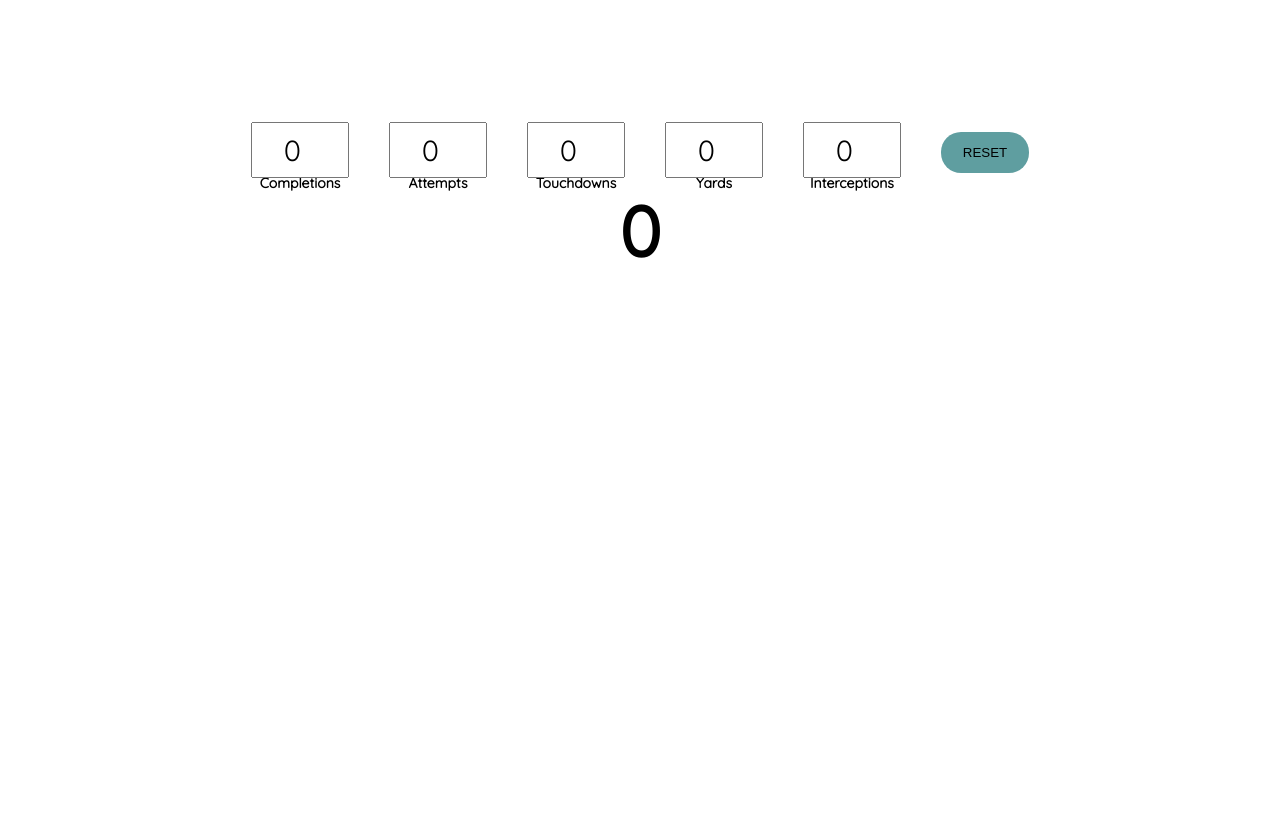
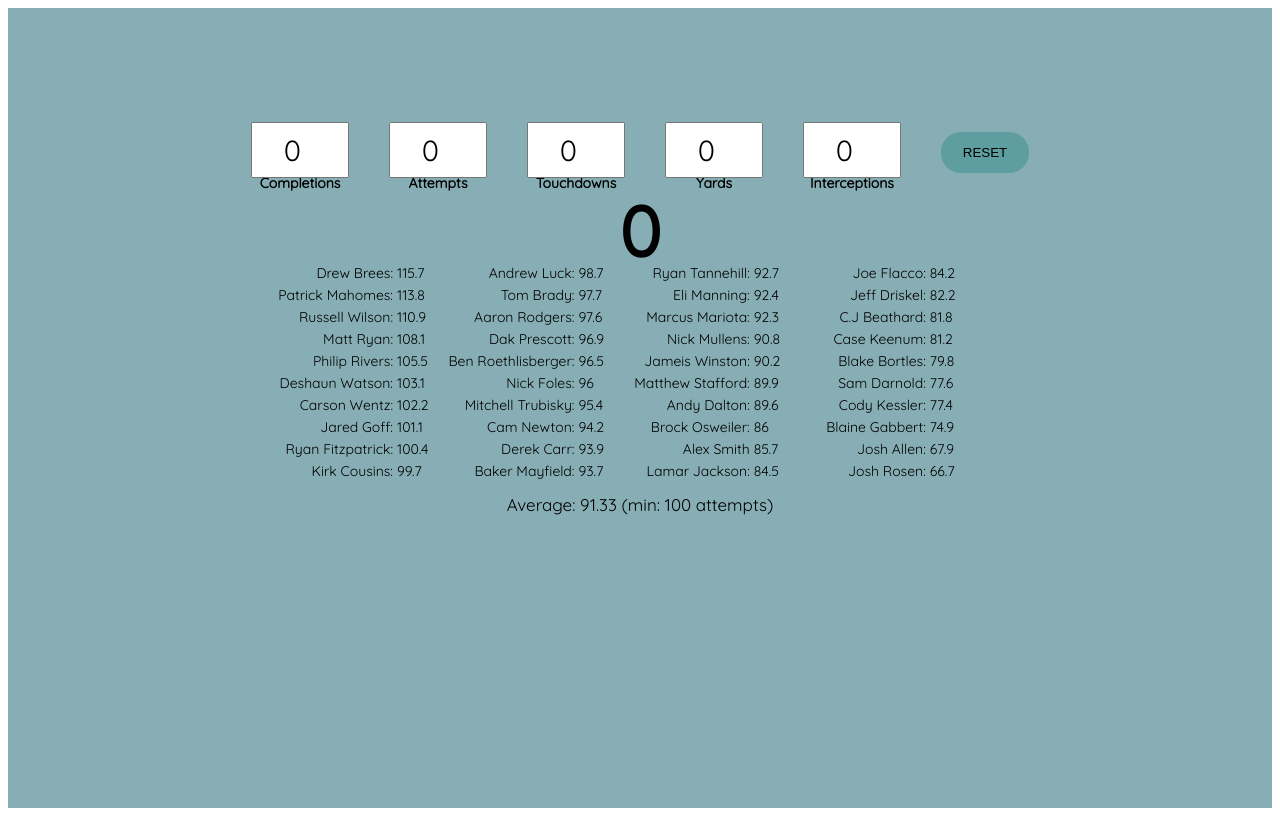
Before and after one commit to raykugler/qb, a plain HTML site: page index.html in a window 1280 px wide. Drawn offline with Linux system fonts and the light colour scheme.

Commit message:
qb final

```diff
--- a/index.html
+++ b/index.html
@@ -33,10 +33,124 @@
 
     </section> -->
 <section class='names'>
-    <table class="name_list" id="name_grab"></table>
-    <table class='name_list_two' id='name_grab_two'></table>
-    <table class='name_list_three' id='name_grab_three'></table>
-    <table class='name_list_four' id='name_grab_four'></table>
+    <table class="name_list" id="name_grab">
+        <tbody class='qb_table'>
+            <tr class="qb_rows">
+                    <td class="qb_text_holder">Drew Brees: </td>
+                    <td class="qb_rating_holder">115.7</td>
+                    <td class="qb_text_holder">Andrew Luck: </td>
+                    <td class="qb_rating_holder">98.7</td>
+                    <td class="qb_text_holder">Ryan Tannehill: </td>
+                    <td class="qb_rating_holder">92.7</td>
+                    <td class="qb_text_holder">Joe Flacco: </td>
+                    <td class="qb_rating_holder">84.2</td>
+
+                </tr>
+                <tr class="qb_rows">
+                    <td class="qb_text_holder">Patrick Mahomes: </td>
+                    <td class="qb_rating_holder">113.8</td>
+                    <td class="qb_text_holder">Tom Brady: </td>
+                    <td class="qb_rating_holder">97.7</td>
+                    <td class="qb_text_holder">Eli Manning: </td>
+                    <td class="qb_rating_holder">92.4</td>
+                    <td class="qb_text_holder">Jeff Driskel: </td>
+                    <td class="qb_rating_holder">82.2</td>
+
+
+                </tr>
+
+                <tr class="qb_rows">
+                    <td class="qb_text_holder">Russell Wilson: </td>
+                    <td class="qb_rating_holder">110.9</td>
+                    <td class="qb_text_holder">Aaron Rodgers: </td>
+                    <td class="qb_rating_holder">97.6</td>
+                    <td class="qb_text_holder">Marcus Mariota: </td>
+                    <td class="qb_rating_holder">92.3</td>
+                    <td class="qb_text_holder">C.J Beathard: </td>
+                    <td class="qb_rating_holder">81.8</td>
+
+                </tr>
+                <tr class="qb_rows">
+                    <td class="qb_text_holder">Matt Ryan: </td>
+                    <td class="qb_rating_holder">108.1</td>
+                    <td class="qb_text_holder">Dak Prescott: </td>
+                    <td class="qb_rating_holder">96.9</td>
+                    <td class="qb_text_holder">Nick Mullens: </td>
+                    <td class="qb_rating_holder">90.8</td>
+                    <td class="qb_text_holder">Case Keenum: </td>
+                    <td class="qb_rating_holder">81.2</td>
+
+                </tr>
+                <tr class="qb_rows">
+                    <td class="qb_text_holder">Philip Rivers: </td>
+                    <td class="qb_rating_holder">105.5</td>
+                    <td class="qb_text_holder">Ben Roethlisberger: </td>
+                    <td class="qb_rating_holder">96.5</td>
+                    <td class="qb_text_holder">Jameis Winston: </td>
+                    <td class="qb_rating_holder">90.2</td>
+                    <td class="qb_text_holder">Blake Bortles: </td>
+                    <td class="qb_rating_holder">79.8</td>
+
+                </tr>
+                <tr class="qb_rows">
+                    <td class="qb_text_holder">Deshaun Watson: </td>
+                    <td class="qb_rating_holder">103.1</td>
+                    <td class="qb_text_holder">Nick Foles: </td>
+                    <td class="qb_rating_holder">96</td>
+                    <td class="qb_text_holder">Matthew Stafford: </td>
+                    <td class="qb_rating_holder">89.9</td>
+                    <td class="qb_text_holder">Sam Darnold: </td>
+                    <td class="qb_rating_holder">77.6</td>
+
+                </tr>
+                <tr class="qb_rows">
+                    <td class="qb_text_holder">Carson Wentz: </td>
+                    <td class="qb_rating_holder">102.2</td>
+                    <td class="qb_text_holder">Mitchell Trubisky: </td>
+                    <td class="qb_rating_holder">95.4</td>
+                    <td class="qb_text_holder">Andy Dalton: </td>
+                    <td class="qb_rating_holder">89.6</td>
+                    <td class="qb_text_holder">Cody Kessler: </td>
+                    <td class="qb_rating_holder">77.4</td>
+
+                </tr>
+
+                <tr class="qb_rows">
+                    <td class="qb_text_holder">Jared Goff: </td>
+                    <td class="qb_rating_holder">101.1</td>
+                    <td class="qb_text_holder">Cam Newton: </td>
+                    <td class="qb_rating_holder">94.2</td>
+                    <td class="qb_text_holder">Brock Osweiler: </td>
+                    <td class="qb_rating_holder">86</td>
+                    <td class="qb_text_holder">Blaine Gabbert: </td>
+                    <td class="qb_rating_holder">74.9</td>
+
+                </tr>
+                <tr class="qb_rows">
+                    <td class="qb_text_holder">Ryan Fitzpatrick: </td>
+                    <td class="qb_rating_holder">100.4</td>
+                    <td class="qb_text_holder">Derek Carr: </td>
+                    <td class="qb_rating_holder">93.9</td>
+                    <td class="qb_text_holder">Alex Smith </td>
+                    <td class="qb_rating_holder">85.7</td>
+                    <td class="qb_text_holder">Josh Allen: </td>
+                    <td class="qb_rating_holder">67.9</td>
+
+                </tr>
+                <tr class="qb_rows">
+                    <td class="qb_text_holder">Kirk Cousins: </td>
+                    <td class="qb_rating_holder">99.7</td>
+                    <td class="qb_text_holder">Baker Mayfield: </td>
+                    <td class="qb_rating_holder">93.7</td>
+                    <td class="qb_text_holder">Lamar Jackson: </td>
+                    <td class="qb_rating_holder">84.5</td>
+                    <td class="qb_text_holder">Josh Rosen: </td>
+                    <td class="qb_rating_holder">66.7</td>
+
+                </tr>
+            </tbody>
+    </table>
+  <p class='sub'>Average: 91.33 (min: 100 attempts)</p>
 
 </section>
 
--- a/script.js
+++ b/script.js
@@ -1,44 +1,47 @@
 let qbs = [
-    {name: 'Drew Brees', rating: 115.7},
-    {name: 'Patrick Mahomes', rating: 113.8},
-    {name: 'Russell Wilson', rating: 110.9},
-    {name: 'Matt Ryan', rating: 108.1},
-    {name: 'Philip Rivers', rating: 105.5},
-    {name: 'Deshaun Watson', rating: 103.1},
-    {name: 'Carson Wentz', rating: 102.2},
-    {name: 'Jared Goff', rating: 101.1},
-    {name: 'Ryan Fitzpatrick',  rating: 100.4},
-    {name: 'Kirk Cousins',  rating: 99.7},
-    {name: 'Andrew Luck',  rating: 98.7},
-    {name: 'Tom Brady',  rating: 97.7},
-    {name: 'Aaron Rodgers',  rating: 97.6},
-    {name: 'Dak Prescott',  rating: 96.9},
-    {name: 'Ben Roethlisberger',  rating: 96.5},
-    {name: 'Nick Foles',  rating: 96.0},
-    {name: 'Mitchell Trubisky',  rating: 95.4},
-    {name: 'Cam Newton',  rating: 94.2},
-    {name: 'Derek Carr',  rating: 93.9},
-    {name: 'Baker Mayfield',  rating: 93.7 },
-    {name: 'Ryan Tannehill',  rating: 92.7},
-    {name: 'Eli Manning',  rating: 92.4},
-    {name: 'Marcus Mariota',  rating: 92.3},
-    {name: 'Nick Mullens',  rating: 90.8 },
-    {name: 'Jameis Winston',  rating: 90.2},
-    {name: 'Matthew Stafford',  rating: 89.9},
-    {name: 'Andy Dalton',  rating: 89.6},
-    {name: 'Brock Osweiler',  rating: 86.0},
-    {name: 'Alex Smith',  rating: 85.7},
-    {name: 'Lamar Jackson',  rating: 84.5},
-    {name: 'Joe Flacco',  rating: 84.2},
-    {name: 'Jeff Driskel',  rating: 82.2},
-    {name: 'C.J Beathard',  rating: 81.8},
-    {name: 'Case Keenum',  rating: 81.2},
-    {name: 'Blake Bortles',  rating: 79.8},
-    {name: 'Sam Darnold',  rating: 77.6},
-    {name: 'Cody Kessler',  rating: 77.4},
-    {name: 'Blaine Gabbert',  rating: 74.9},
-    {name: 'Josh Allen',  rating: 67.9},
-    {name: 'Josh Rosen',  rating: 66.7},
+    {name: 'Drew Brees', rating: 115.7, name_column: 0,name_row: 0 ,rating_column:1},
+    {name: 'Patrick Mahomes', rating: 113.8, name_column: 0,name_row:1 ,rating_column:1 },
+    {name: 'Russell Wilson', rating: 110.9, name_column: 0,name_row: 2,rating_column: 1},
+    {name: 'Matt Ryan', rating: 108.1, name_column: 0,name_row: 3,rating_column: 1},
+    {name: 'Philip Rivers', rating: 105.5, name_column: 0,name_row: 4,rating_column:1 },
+    {name: 'Deshaun Watson', rating: 103.1, name_column: 0,name_row: 5,rating_column:1 },
+    {name: 'Carson Wentz', rating: 102.2, name_column: 0,name_row: 6,rating_column: 1},
+    {name: 'Jared Goff', rating: 101.1, name_column: 0,name_row:7 ,rating_column: 1},
+    {name: 'Ryan Fitzpatrick',  rating: 100.4, name_column:0 ,name_row:8 ,rating_column: 1},
+    {name: 'Kirk Cousins',  rating: 99.7, name_column: 0,name_row: 9,rating_column: 1},
+
+    {name: 'Andrew Luck',  rating: 98.7, name_column: 2,name_row: 0,rating_column: 3},
+    {name: 'Tom Brady',  rating: 97.7, name_column: 2,name_row: 1,rating_column: 3},
+    {name: 'Aaron Rodgers',  rating: 97.6, name_column: 2,name_row:2 ,rating_column:3 },
+    {name: 'Dak Prescott',  rating: 96.9, name_column: 2,name_row: 3,rating_column: 3},
+    {name: 'Ben Roethlisberger',  rating: 96.5, name_column: 2,name_row: 4,rating_column: 3},
+    {name: 'Nick Foles',  rating: 96.0, name_column: 2,name_row: 5,rating_column: 3},
+    {name: 'Mitchell Trubisky',  rating: 95.4, name_column:2 ,name_row:6 ,rating_column:3 },
+    {name: 'Cam Newton',  rating: 94.2, name_column: 2,name_row: 7,rating_column: 3},
+    {name: 'Derek Carr',  rating: 93.9, name_column: 2,name_row: 8,rating_column: 3},
+    {name: 'Baker Mayfield',  rating: 93.7 , name_column: 2,name_row: 9,rating_column: 3},
+
+    {name: 'Ryan Tannehill',  rating: 92.7, name_column: 4,name_row: 0,rating_column: 5},
+    {name: 'Eli Manning',  rating: 92.4, name_column: 4,name_row: 1,rating_column: 5},
+    {name: 'Marcus Mariota',  rating: 92.3, name_column: 4,name_row:2 ,rating_column: 5},
+    {name: 'Nick Mullens',  rating: 90.8, name_column: 4,name_row: 3,rating_column: 5 },
+    {name: 'Jameis Winston',  rating: 90.2, name_column: 4,name_row:4 ,rating_column: 5},
+    {name: 'Matthew Stafford',  rating: 89.9, name_column: 4,name_row:5 ,rating_column: 5},
+    {name: 'Andy Dalton',  rating: 89.6, name_column: 4,name_row: 6,rating_column: 5},
+    {name: 'Brock Osweiler',  rating: 86.0, name_column: 4,name_row: 7,rating_column: 5},
+    {name: 'Alex Smith',  rating: 85.7, name_column: 4,name_row: 8,rating_column: 5},
+    {name: 'Lamar Jackson',  rating: 84.5, name_column: 4,name_row: 9,rating_column: 5},
+
+    {name: 'Joe Flacco',  rating: 84.2, name_column: 6,name_row: 0,rating_column: 7},
+    {name: 'Jeff Driskel',  rating: 82.2, name_column: 6,name_row:1 ,rating_column: 7},
+    {name: 'C.J Beathard',  rating: 81.8, name_column: 6,name_row: 2,rating_column: 7},
+    {name: 'Case Keenum',  rating: 81.2, name_column: 6,name_row: 3,rating_column: 7},
+    {name: 'Blake Bortles',  rating: 79.8, name_column: 6,name_row: 4,rating_column: 7},
+    {name: 'Sam Darnold',  rating: 77.6, name_column:6 ,name_row: 5,rating_column: 7},
+    {name: 'Cody Kessler',  rating: 77.4, name_column:6 ,name_row: 6,rating_column: 7},
+    {name: 'Blaine Gabbert',  rating: 74.9, name_column: 6,name_row:7 ,rating_column: 7},
+    {name: 'Josh Allen',  rating: 67.9, name_column: 6,name_row: 8,rating_column: 7},
+    {name: 'Josh Rosen',  rating: 66.7, name_column: 6,name_row: 9,rating_column: 7},
 ];
  rating = () => {
     let array = []
@@ -49,10 +52,7 @@ let qbs = [
     let ints = parseInt(document.getElementById('int').value);
 
     let twopoint = 2.375;
-    let parentTable = document.getElementById('name_grab');
-    let parentTableTwo = document.getElementById('name_grab_two');
-    let parentTableThree = document.getElementById('name_grab_three');
-    let parentTableFour = document.getElementById('name_grab_four');
+
 
     let answer = document.getElementById('qb')
     let a = ((comp / attempts) -.3) * 5;
@@ -86,74 +86,26 @@ let qbs = [
     }
     let rating = ((a + b + c + d) /6 ) * 100;
     let fa = rating.toFixed(2);
-     console.log(rating);
-     answer.innerHTML = fa;
-     while(parentTable.hasChildNodes())
-     {
-        parentTable.removeChild(parentTable.firstChild);
-     }
-     while(parentTableTwo.hasChildNodes())
-     {
-        parentTableTwo.removeChild(parentTableTwo.firstChild);
-     }
-     while(parentTableThree.hasChildNodes())
-     {
-        parentTableThree.removeChild(parentTableThree.firstChild);
-     }
-     while(parentTableFour.hasChildNodes())
-     {
-        parentTableFour.removeChild(parentTableFour.firstChild);
-     }
-     list(fa);
+    // let chart =document.getElementById("name_grab");
+    // for(j=0; j< 10; j++){
+    //     for(p=0; p<8; p++){
+    //         let selected = chart.rows[j].cells[p];
 
+    //         if(fa > chart.rows[j].cells[p].innerHTML){
+    //              selected.classList.add("green");
+    //              selected.classList.remove("red");
+    //         }
+    //         else{
+    //             selected.classList.add('red');
+    //             selected.classList.remove('green');
+    //         }
+    //     }
+    // }
+
+    answer.innerHTML = fa;
 
     }
 
- list=(fa)=>{
-
-     let name_holder = document.getElementById('name_grab');
-     let name_holder_two = document.getElementById('name_grab_two');
-     let name_holder_three = document.getElementById('name_grab_three');
-     let name_holder_four = document.getElementById('name_grab_four');
-     let j = 0;
-     for (i = 0; i < qbs.length; i++){
-        let newListName = document.createElement("tr");
-
-        let newNameTextHolder = document.createElement("td");
-        let newNameText = document.createTextNode(qbs[i].name + ': ');
-
-        let newRatingTextHolder = document.createElement("td");
-        let newRatingText = document.createTextNode(qbs[i].rating);
-
-        newListName.className = "qb_rows";
-        newNameText.className = "qb_name";
-        newRatingText.className = "qb_rating";
-        newNameTextHolder.className = 'qb_text_holder';
-        newRatingTextHolder.className = 'qb_rating_holder';
-
-
-        newNameTextHolder.appendChild(newNameText);
-        newRatingTextHolder.appendChild(newRatingText);
-
-        newListName.appendChild(newNameTextHolder);
-        newListName.appendChild(newRatingTextHolder);
-
-
-        if(j <= 9 ){
-            name_holder.appendChild(newListName);
-        }
-        else if (j >= 10 && j <= 19){
-            name_holder_two.appendChild(newListName);
-        }
-        else if (j >= 20 && j <= 29){
-            name_holder_three.appendChild(newListName)
-        }
-        else {
-            name_holder_four.appendChild(newListName);
-        }
-        j++;
-
-     }
     //  var newDiv = document.createElement("div");
 //    document.getElementById("qb_white").style.height = '50%';
 // var Parent = document.getElementById(tableID);
@@ -161,7 +113,7 @@ let qbs = [
 // {
 //    Parent.removeChild(Parent.firstChild);
 // }
- }
+
  reset=()=>{
     document.getElementById('complete').value = 0;
     document.getElementById('attempt').value = 0;
--- a/styles.css
+++ b/styles.css
@@ -1,6 +1,6 @@
 .container{
     height: 100vh;
-    background-color: white;
+    background-color: #87AEB4;
     display: grid;
     grid-template-columns: 1fr 1fr 1fr 125px 125px 1fr 1fr 1fr 1fr;
     grid-template-rows: 1fr 1fr 1fr 1fr 1fr 1fr 1fr;
@@ -52,6 +52,12 @@
     font-size: 29px;
     text-align: center;
     margin-right: 40px;
+}
+.sub{
+    font-family: 'Quicksand',Arial, Helvetica, sans-serif;
+    font-size: 17px;
+    grid-column: 1/-1;
+    text-align: center;
 }
 /* #complete{
     grid-row: 1/2;
@@ -138,17 +144,13 @@
     font-size: 14px;
 }
 .name_list {
-    grid-column: 2/3;
-    width: 210px;
+    grid-column: 1/-1;
+    width: 710px;
+    align-self: center;
+    justify-self: center;
+    margin-left: -70px;
 }
-.name_list_two {
-    grid-column: 3/4;
-    width: 210px;
-}
-.name_list_three {
-    grid-column: 4/5;
-    width: 210px;
-}
+
 .qb_text_holder{
 text-align: left;
 font-family: 'Quicksand',Arial, Helvetica, sans-serif;
@@ -156,6 +158,9 @@ margin-bottom: 0;
 font-size: 14px;
 width: 140px;
 text-align: right;
+}
+.select{
+    background-color: coral;
 }
 .qb_rating_holder{
 text-align: left;
@@ -169,3 +174,9 @@ font-size: 14px;
     padding: 0;
 
 }
+
+/* F2BE54
+F0D9CF
+87AEB4
+153E5C
+ED5560 */
```
Also changed, not shown: data.html (added, +102 -0 lines).
